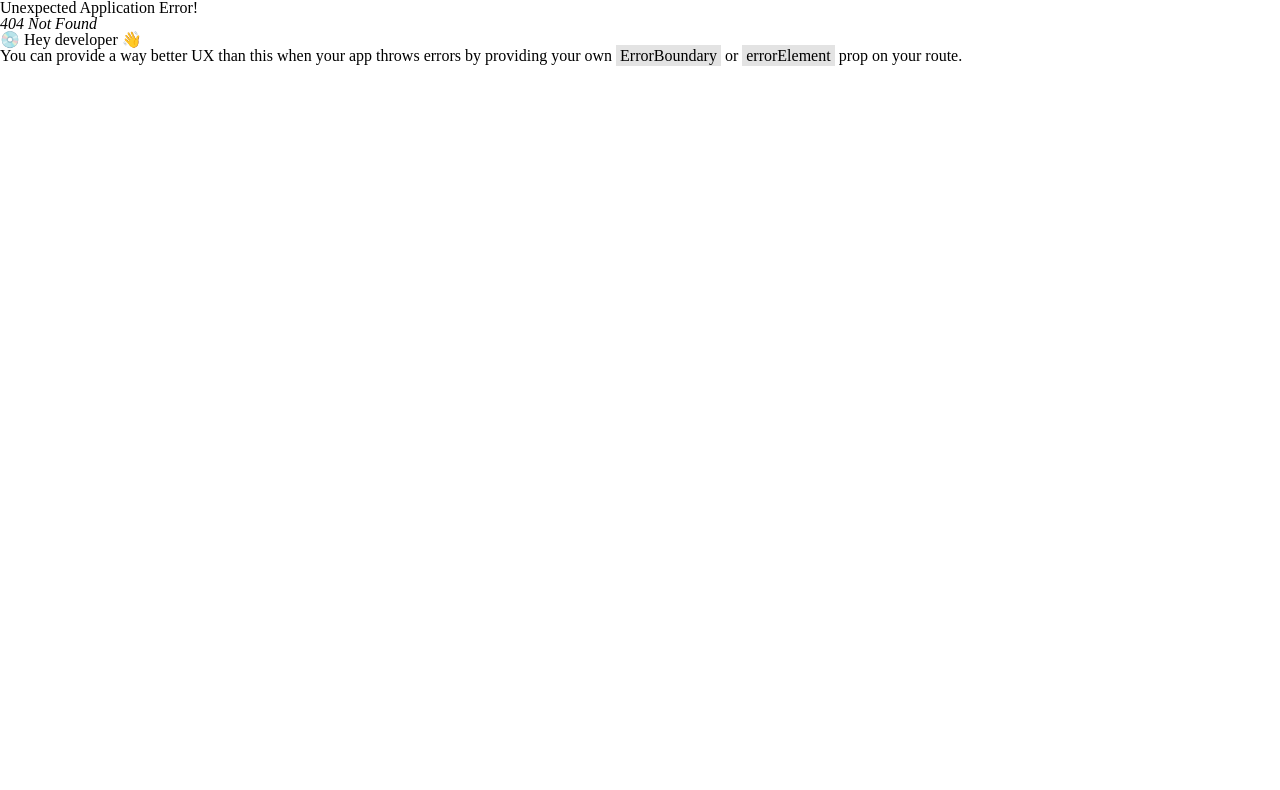
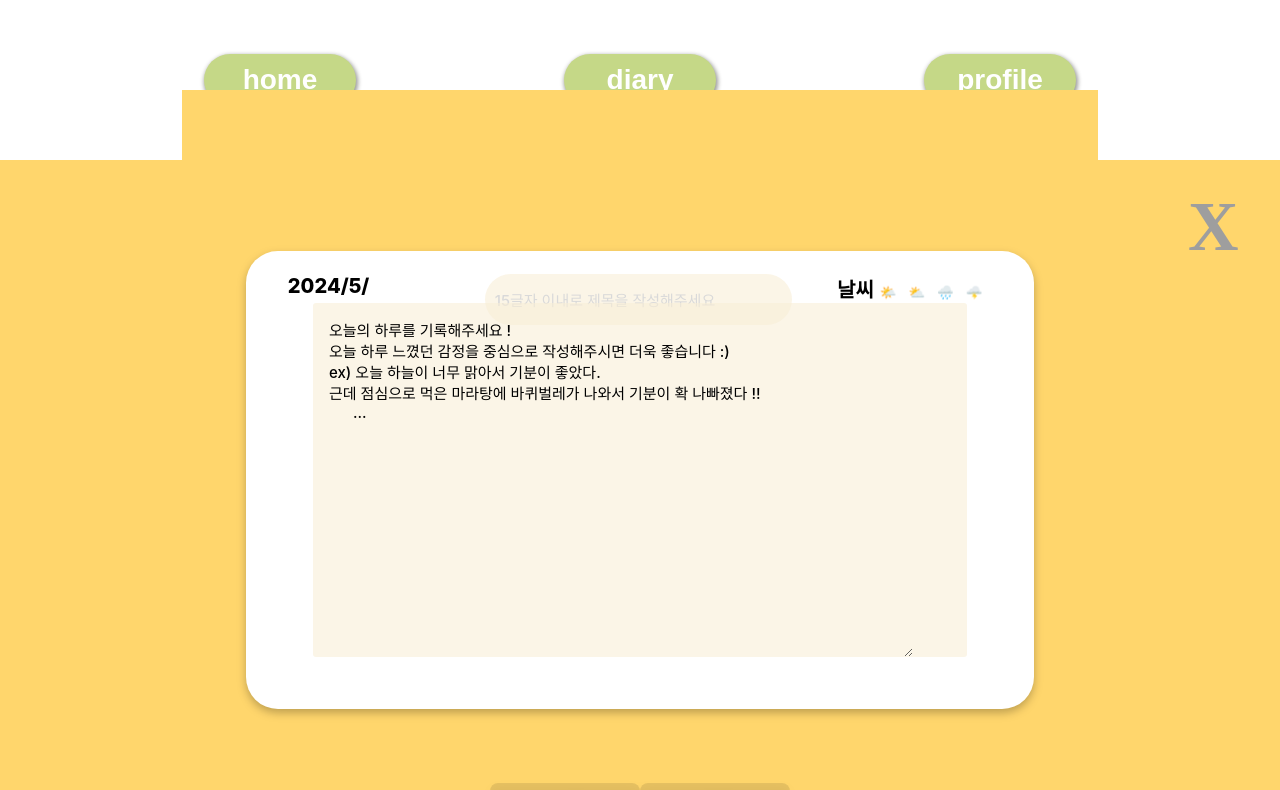
Before and after one commit to jjhair119/selfgrowth, a React (Vite) app: page /calendar/diary in a window 1280 px wide. Before the commit this address had no page. Shown: the top 790 px of the page. Built offline with nearby package versions, Linux system fonts and the light colour scheme.

Commit message:
0526
라우팅 완료

```diff
--- a/src/App.tsx
+++ b/src/App.tsx
@@ -154,7 +154,7 @@ function App() {
             <MainContentWrap>
                 <Routes>
                     <Route path='/home' element={<Home></Home>} />
-                    <Route path='/calendar' element={<CalendarScreen></CalendarScreen>} />
+                    <Route path='/calendar/*' element={<CalendarScreen></CalendarScreen>} />
                     <Route path='/profile' element={<Profile></Profile>} />
                 </Routes>
             </MainContentWrap>
--- a/src/Calendar.tsx
+++ b/src/Calendar.tsx
@@ -232,7 +232,7 @@ const Calendar: React.FC<CalendarProps> = ({currentYear, currentMonth, selectedD
     return <><CalendarView>
         <HeaderWrap>
             <ChangeMonthButton onClick={() => onClickPrevious()}>&lt;</ChangeMonthButton>
-            <div style={{height: 64, fontSize: 24, fontWeight: "bolder"}}>
+            <div style={{ height: 64, fontSize: 24, fontWeight: "bolder" }}>
                 {monthNames[currentMonth]} {currentYear}
             </div>
             <ChangeMonthButton onClick={() => onClickNext()}>&gt;</ChangeMonthButton>
@@ -252,12 +252,12 @@ const Calendar: React.FC<CalendarProps> = ({currentYear, currentMonth, selectedD
             </DayWrap>
         </CalendarWeek>
         <ConfirmButtonWrap>
-            <Link to="/calendar/diary">
+            <Link to="diary" onClick={() => console.log("Navigating to diary")}>
                 <ConfirmButton $bgColor={"#e6e6e6"} $isSelected={selectedDay}>apply</ConfirmButton>
             </Link>
         </ConfirmButtonWrap>
     </CalendarView>
-        <div style={{marginTop: 32}}>💡 일기를 작성할 날짜를 선택해주세요</div>
+        <div style={{ marginTop: 32 }}>💡 일기를 작성할 날짜를 선택해주세요</div>
     </>
 
 }
--- a/src/CalendarScreen.tsx
+++ b/src/CalendarScreen.tsx
@@ -1,78 +1,53 @@
-import styled from "styled-components"
-import {useState} from "react";
-import Diary from "./Diary/Diary.tsx";
-import Calendar from "./Calendar.tsx";
-import {Route, Routes} from "react-router-dom";
+import styled from "styled-components";
+import { useState } from "react";
+import Diary from "./Diary/Diary";
+import Calendar from "./Calendar";
+import { Route, Routes } from "react-router-dom";
+import { useNavigate } from 'react-router-dom';
 
 const CalendarWrap = styled.div`
-
     display: flex;
     vertical-align: center;
     justify-content: center;
     align-items: center;
-
     background: #FFD66C;
-
     padding: 128px;
     flex-direction: column;
     flex-grow: 1;
     height: 100%;
-
     position: relative;
-
-`
-
-const CalendarView = styled.div`
-    display: flex;
-    background: white;
-    flex-direction: column;
-    align-items: center;
-    flex-grow: 0;
-
-    width: 48%;
-    min-width: 560px;
-
-    padding: 64px 32px;
-    border-radius: 64px;
-`
+`;
 
 const PreviousButton = styled.div`
     -webkit-user-select: none;
     -moz-user-select: none;
     -ms-user-select: none;
     user-select: none;
-
     position: absolute;
     top: 32px;
     right: 32px;
-
     width: 60px;
     height: 60px;
-
     color: #9E9E9E;
     font-size: 70px;
     font-weight: bolder;
-`
+`;
 
-interface CalendarProps {
-}
+const CalendarScreen: React.FC = () => {
+    const navigate = useNavigate();
 
-export type CalendarView = "CALENDAR" | "DIARY";
-
-const CalendarScreen: React.FC<CalendarProps> = () => {
-
-    //날짜 선언
     const currentDate = new Date();
     const [currentYear, setCurrentYear] = useState(currentDate.getFullYear());
     const [currentMonth, setCurrentMonth] = useState(currentDate.getMonth());
     const [selectedDay, setSelectedDay] = useState<number>();
 
     const onClickPreviousButton = () => {
-        //navigate(-1);
-        console.log("이전 페이지로")
-    }
+        navigate(-1);
+        console.log("이전 페이지로");
+    };
 
-    return <CalendarWrap>
+    return (
+        <CalendarWrap>
             <PreviousButton onClick={onClickPreviousButton}>X</PreviousButton>
             <Routes>
                 <Route
@@ -89,13 +64,12 @@ const CalendarScreen: React.FC<CalendarProps> = () => {
                     }
                 />
                 <Route
-                path="/diary"
-                element={
-                    <Diary year={currentYear} month={currentMonth} day={selectedDay} />
-                }
+                    path="diary"
+                    element={<Diary year={currentYear} month={currentMonth} day={selectedDay} />}
                 />
             </Routes>
         </CalendarWrap>
-}
+    );
+};
 
-export default CalendarScreen
+export default CalendarScreen;
--- a/src/Diary/Diary.tsx
+++ b/src/Diary/Diary.tsx
@@ -1,6 +1,5 @@
 import styled from "styled-components";
 import React, { useState } from "react";
-import { CalendarView } from "../CalendarScreen.tsx";
 import DiaryPop from "./components/DiaryPop.tsx";
 import Date from "./components/Date.tsx";
 import TitleArea from "./components/TitleArea.tsx";
@@ -39,6 +38,8 @@ const Comment = styled.div`
 
 
 const Diary: React.FC<DiaryProps> = ({ year, month, day }) => {
+  console.log("Diary component loaded with date:", year, month, day);
+
   const [text, setText] = useState<string>("");
   const [savedText, setSavedText] = useState<string>("");
   const [isEditing, setIsEditing] = useState<boolean>(false);
--- a/src/main.tsx
+++ b/src/main.tsx
@@ -17,15 +17,15 @@ const router = createBrowserRouter([
         element: <App/>,
         children:[
             {
-                path: "/:home",
+                path: "home",
                 element: <Home/>,
             },
             {
-                path: "/:calendar",
+                path: "calendar/*",
                 element: <CalendarScreen/>,
             },
             {
-                path: "/:profile",
+                path: "profile",
                 element: <Profile/>,
             }
         ]
```
Lines whose indentation alone changed are shown as unchanged.
